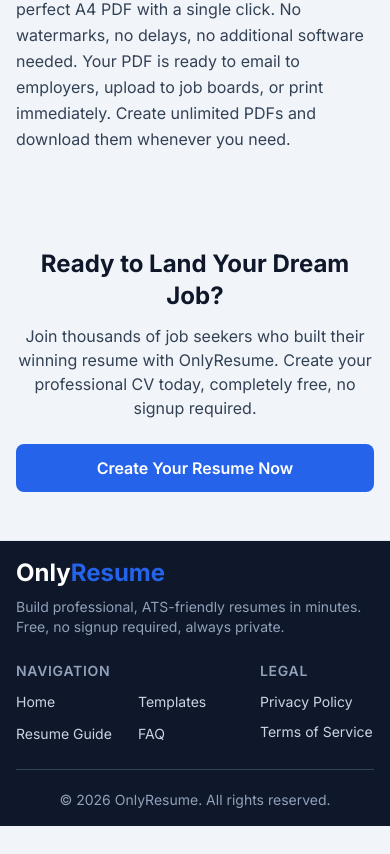
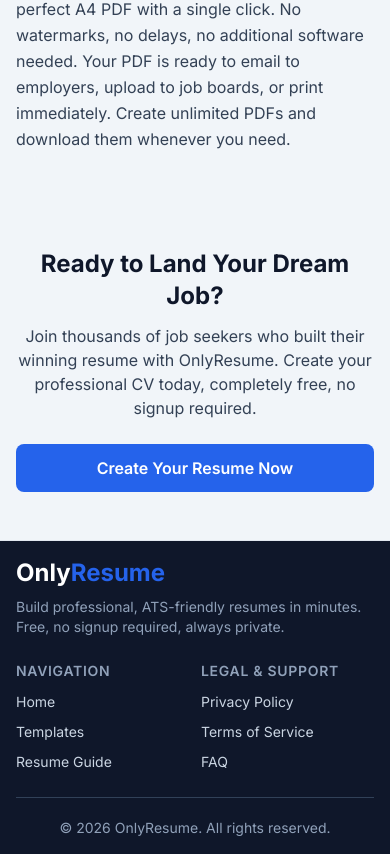
Before and after one commit to ashrafulalamasad/onlyresume, a Next.js app: page / in a window 390 px wide. Shown: the part 3878-4732 px from the top of the page. Before the commit the page ends 4704 px from the top, so only its background shows below. Built offline with nearby package versions, Linux system fonts and the light colour scheme.

Commit message:
feat(ui): refresh templates page and footer

```diff
--- a/app/components/Footer.tsx
+++ b/app/components/Footer.tsx
@@ -1,6 +1,12 @@
 import Link from 'next/link'
 
 const navLinks = [
+  { href: '/', label: 'Home' },
+  { href: '/templates', label: 'Templates' },
+  { href: '/guide', label: 'Resume Guide' },
+]
+
+const mobileLargeNavLinks = [
   { href: '/', label: 'Home' },
   { href: '/templates', label: 'Templates' },
   { href: '/guide', label: 'Resume Guide' },
@@ -16,7 +22,7 @@
   return (
     <footer className="border-t border-border bg-primary no-print">
       <div className="mx-auto max-w-7xl px-4 py-4 sm:px-6 sm:py-6">
-        {/* Mobile Layout: Logo at top, links in 3-column grid below */}
+        {/* Mobile Layout: Logo at top */}
         <div className="sm:hidden">
           <div className="mb-6">
             <h3 className="text-2xl font-bold text-white">Only<span className="text-accent">Resume</span></h3>
@@ -24,11 +30,12 @@
               Build professional, ATS-friendly resumes in minutes. Free, no signup required, always private.
             </p>
           </div>
-          <div className="grid grid-cols-3 gap-2">
-            {/* Navigation - 2/3 width */}
-            <div className="col-span-2">
-              <h4 className="text-sm font-semibold uppercase tracking-wider text-slate-400 mb-2">Navigation</h4>
-              <ul className="grid grid-cols-2 gap-2">
+
+          {/* Sub-480: 2 columns, vertical stacks */}
+          <div className="grid grid-cols-2 gap-3 max-[479px]:grid min-[480px]:hidden">
+            <div>
+              <h4 className="mb-2 text-sm font-semibold uppercase tracking-wider text-slate-400">Navigation</h4>
+              <ul className="space-y-1.5">
                 {navLinks.map((link) => (
                   <li key={link.href}>
                     <Link href={link.href} className="text-sm text-slate-300 transition-colors hover:text-white">
@@ -38,9 +45,41 @@
                 ))}
               </ul>
             </div>
-            {/* Legal - 1/3 width */}
             <div>
-              <h4 className="text-sm font-semibold uppercase tracking-wider text-slate-400">Legal</h4>
+              <h4 className="text-sm font-semibold uppercase tracking-wider text-slate-400">Legal & Support</h4>
+              <ul className="mt-2 space-y-1.5">
+                {legalLinks.map((link) => (
+                  <li key={link.href}>
+                    <Link href={link.href} className="text-sm text-slate-300 transition-colors hover:text-white">
+                      {link.label}
+                    </Link>
+                  </li>
+                ))}
+                <li>
+                  <Link href="/faq" className="text-sm text-slate-300 transition-colors hover:text-white">
+                    FAQ
+                  </Link>
+                </li>
+              </ul>
+            </div>
+          </div>
+
+          {/* 480-639: 3-column outer grid, Navigation 2/3 with 2x2 nav (incl. FAQ), Legal 1/3 without FAQ */}
+          <div className="grid grid-cols-3 gap-2 min-[480px]:grid max-[479px]:hidden">
+            <div className="col-span-2">
+              <h4 className="mb-2 text-sm font-semibold uppercase tracking-wider text-slate-400">Navigation</h4>
+              <ul className="grid grid-cols-2 gap-1">
+                {mobileLargeNavLinks.map((link) => (
+                  <li key={link.href}>
+                    <Link href={link.href} className="text-sm text-slate-300 transition-colors hover:text-white">
+                      {link.label}
+                    </Link>
+                  </li>
+                ))}
+              </ul>
+            </div>
+            <div>
+              <h4 className="text-sm font-semibold uppercase tracking-wider text-slate-400">Legal & Support</h4>
               <ul className="mt-2 space-y-1.5">
                 {legalLinks.map((link) => (
                   <li key={link.href}>
@@ -54,14 +93,15 @@
           </div>
         </div>
 
-        {/* Desktop/Tablet Layout: Logo + text and both link columns in one row */}
-        <div className="hidden sm:flex sm:items-start sm:justify-around">
-          <div className="shrink-0">
+        {/* Desktop/Tablet Layout: brand 3/7, link columns 4/7 (split equally inside) */}
+        <div className="hidden sm:grid sm:grid-cols-7 sm:items-start sm:gap-6">
+          <div className="sm:col-span-3">
             <h3 className="text-2xl font-bold text-white">Only<span className="text-accent">Resume</span></h3>
             <p className="mt-2 max-w-xs text-sm text-slate-400">
               Build professional, ATS-friendly resumes in minutes. Free, no signup required, always private.
             </p>
           </div>
+          <div className="grid grid-cols-2 gap-4 sm:col-span-4 sm:gap-6">
             <div>
               <h4 className="text-sm font-semibold uppercase tracking-wider text-slate-400">Navigation</h4>
               <ul className="mt-3 space-y-2">
@@ -76,7 +116,7 @@
             </div>
 
             <div>
-            <h4 className="text-sm font-semibold uppercase tracking-wider text-slate-400">Legal</h4>
+              <h4 className="text-sm font-semibold uppercase tracking-wider text-slate-400">Legal & Support</h4>
               <ul className="mt-3 space-y-2">
                 {legalLinks.map((link) => (
                   <li key={link.href}>
@@ -85,7 +125,13 @@
                     </Link>
                   </li>
                 ))}
+                <li>
+                  <Link href="/faq" className="text-sm text-slate-300 transition-colors hover:text-white">
+                    FAQ
+                  </Link>
+                </li>
               </ul>
+            </div>
           </div>
         </div>
 
--- a/app/templates/TemplatesPageClient.tsx
+++ b/app/templates/TemplatesPageClient.tsx
@@ -2,31 +2,13 @@
 
 import Link from 'next/link'
 import { useEffect, useRef, useState } from 'react'
-import { MinimalTemplate, CorporateTemplate, ModernTemplate, sampleResumeData } from '@/app/builder/BuilderClient'
+import { TEMPLATE_MAP, sampleResumeData } from '@/app/builder/BuilderClient'
+import { TEMPLATES } from '@/app/builder/templateConfig'
+import type { TemplateId } from '@/app/builder/types'
 
-const templates = [
-  {
-    id: 'minimal',
-    name: 'Classic',
-    description: 'Clean and simple. Lets your content speak for itself with elegant whitespace and subtle accent lines.',
-  },
-  {
-    id: 'corporate',
-    name: 'Modern Sidebar',
-    description: 'Bold sidebar layout with a dark panel for contact details. Perfect for corporate and executive roles.',
-  },
-  {
-    id: 'modern',
-    name: 'Corporate Header',
-    description: 'Full-width colored header with bold section dividers. Ideal for creative and tech professionals.',
-  },
-]
-
-function TemplatePreview({ templateId }: { templateId: 'minimal' | 'corporate' | 'modern' }) {
+function TemplatePreview({ templateId }: { templateId: TemplateId }) {
   const previewData = { ...sampleResumeData, template: templateId }
-  const Template = templateId === 'corporate' ? CorporateTemplate
-    : templateId === 'modern' ? ModernTemplate
-    : MinimalTemplate
+  const Template = TEMPLATE_MAP[templateId]
   const containerRef = useRef<HTMLDivElement>(null)
   const [scale, setScale] = useState(1)
   const [mounted, setMounted] = useState(false)
@@ -70,23 +52,23 @@
       <div className="text-center">
         <h1 className="text-3xl font-extrabold tracking-tight text-primary sm:text-4xl">Resume Templates</h1>
         <p className="mx-auto mt-3 max-w-2xl text-base text-foreground sm:mt-4 sm:text-lg">
-          Three professionally designed, ATS-friendly layouts. Pick the one that fits your style,
+          Twenty professionally designed, ATS-friendly layouts. Pick the one that fits your style,
           then customize it in the builder.
         </p>
       </div>
 
       <div className="mt-8 grid gap-6 sm:mt-12 sm:grid-cols-2 sm:gap-8 lg:grid-cols-3">
-        {templates.map((t) => (
-          <div key={t.id} className="overflow-hidden rounded-xl border border-border bg-surface">
+        {TEMPLATES.map((t) => (
+          <div key={t.id} className="flex flex-col overflow-hidden rounded-xl border border-border bg-surface">
             <div className="aspect-210/297 overflow-hidden border-b border-border bg-gray-50" data-nosnippet aria-label={`${t.name} template preview`}>
-              <TemplatePreview templateId={t.id as 'minimal' | 'corporate' | 'modern'} />
+              <TemplatePreview templateId={t.id} />
             </div>
-            <div className="p-5">
+            <div className="flex flex-1 flex-col p-5">
               <h2 className="text-lg font-bold text-primary">{t.name}</h2>
-              <p className="mt-1 text-sm text-foreground">{t.description}</p>
+              <p className="mt-1 pb-4 sm:pb-6 text-sm text-foreground">{t.description}</p>
               <Link
                 href={`/builder?template=${t.id}`}
-                className="mt-4 inline-flex h-10 items-center rounded-lg bg-accent px-5 text-sm font-semibold text-white transition-colors hover:bg-accent/90"
+                className="mt-auto inline-flex h-10 items-center rounded-lg bg-accent px-5 text-sm font-semibold text-white transition-colors hover:bg-accent/90"
               >
                 Use This Template
               </Link>
--- a/app/templates/page.tsx
+++ b/app/templates/page.tsx
@@ -4,14 +4,14 @@
 export const metadata: Metadata = {
   title: "Resume Templates — Choose Your Professional Design",
   description:
-    "Choose from 3 ATS-friendly resume templates: Minimal, Corporate, and Modern. Each template is fully customizable and optimized for applicant tracking systems. Preview all designs and start building your resume.",
+    "Choose from 20 ATS-friendly resume templates. Each template is fully customizable and optimized for applicant tracking systems. Preview all designs and start building your resume.",
   alternates: {
     canonical: "/templates",
   },
   openGraph: {
-    title: "Resume Templates — 3 Professional Designs",
+    title: "Resume Templates — 20 Professional Designs",
     description:
-      "Pick from 3 professionally designed, ATS-friendly resume templates and start building your perfect resume today.",
+      "Pick from 20 professionally designed, ATS-friendly resume templates and start building your perfect resume today.",
     url: "https://onlyresume.vercel.app/templates",
     images: [
       {
```
Lines whose indentation alone changed are shown as unchanged.
